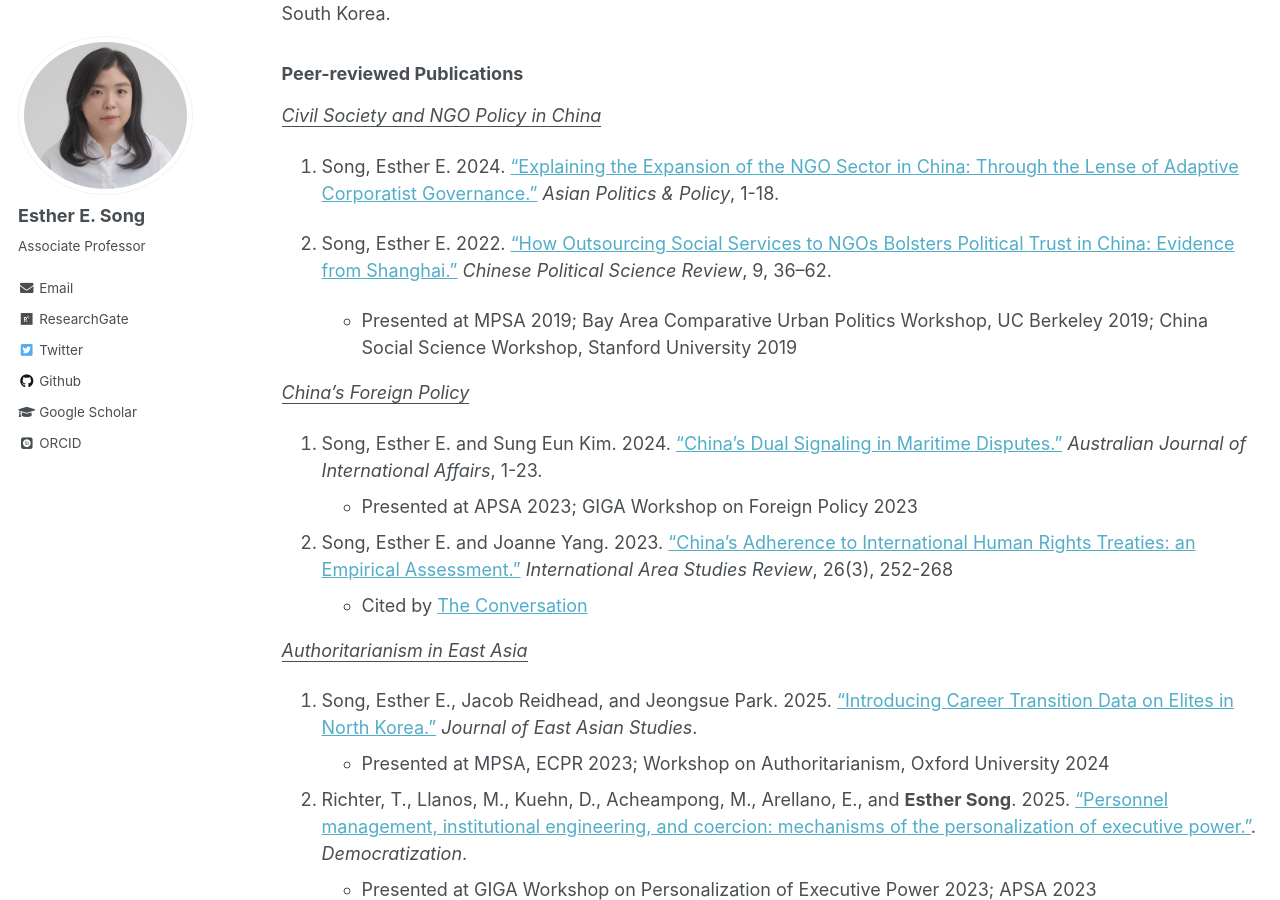
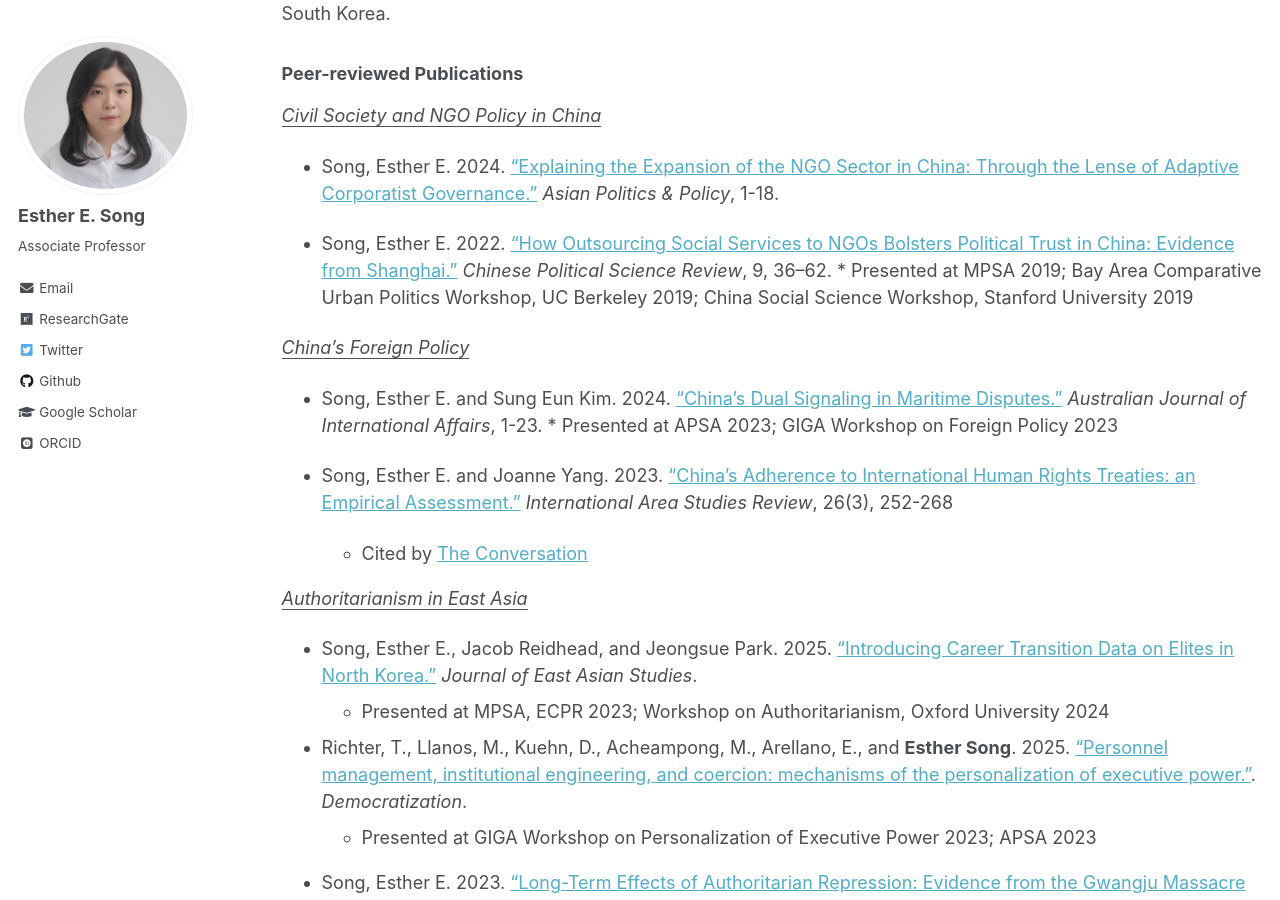
Before and after one commit to ehsong/ehsong.github.io, a Jekyll site: the page built from _pages/research.md, in a window 1280 px wide and 900 px high, scrolled down 1041 px. Built offline with Jekyll 4.4.1, drawn with Linux system fonts in a browser that asks for light colours; some web fonts are replaced; some of the changed lines change nothing that is shown.

Commit message:
Update research.md

```diff
--- a/_pages/research.md
+++ b/_pages/research.md
@@ -20,67 +20,67 @@
 
 <ins>*Civil Society and NGO Policy in China*</ins>
 
-1. Song, Esther E. 2024. ["Explaining the Expansion of the NGO Sector in China: Through the Lense of Adaptive Corporatist Governance."](https://onlinelibrary.wiley.com/doi/10.1111/aspp.12752) *Asian Politics & Policy*, 1-18.
+- Song, Esther E. 2024. ["Explaining the Expansion of the NGO Sector in China: Through the Lense of Adaptive Corporatist Governance."](https://onlinelibrary.wiley.com/doi/10.1111/aspp.12752) *Asian Politics & Policy*, 1-18.
 
-2. Song, Esther E. 2022. ["How Outsourcing Social Services to NGOs Bolsters Political Trust in China: Evidence from Shanghai."](https://link.springer.com/article/10.1007/s41111-021-00207-z) *Chinese Political Science Review*, 9, 36–62.
+- Song, Esther E. 2022. ["How Outsourcing Social Services to NGOs Bolsters Political Trust in China: Evidence from Shanghai."](https://link.springer.com/article/10.1007/s41111-021-00207-z) *Chinese Political Science Review*, 9, 36–62.
       * Presented at MPSA 2019; Bay Area Comparative Urban Politics Workshop, UC Berkeley 2019; China Social Science Workshop, Stanford University 2019
 
 <ins>*China's Foreign Policy*</ins>
 
-3. Song, Esther E. and Sung Eun Kim. 2024. ["China's Dual Signaling in Maritime Disputes."](https://www.tandfonline.com/doi/full/10.1080/10357718.2024.2394179) *Australian Journal of International Affairs*, 1-23.
+- Song, Esther E. and Sung Eun Kim. 2024. ["China's Dual Signaling in Maritime Disputes."](https://www.tandfonline.com/doi/full/10.1080/10357718.2024.2394179) *Australian Journal of International Affairs*, 1-23.
       * Presented at APSA 2023; GIGA Workshop on Foreign Policy 2023
 
-4. Song, Esther E. and Joanne Yang. 2023. ["China’s Adherence to International Human Rights Treaties: an Empirical Assessment."](https://journals.sagepub.com/doi/10.1177/22338659231175830) *International Area Studies Review*, 26(3), 252-268
+- Song, Esther E. and Joanne Yang. 2023. ["China’s Adherence to International Human Rights Treaties: an Empirical Assessment."](https://journals.sagepub.com/doi/10.1177/22338659231175830) *International Area Studies Review*, 26(3), 252-268
      * Cited by [The Conversation](https://theconversation.com/how-to-encourage-china-to-become-a-law-abiding-member-of-the-rules-based-international-order-218223)
 
 <ins>*Authoritarianism in East Asia*</ins>
 
-5. Song, Esther E., Jacob Reidhead, and Jeongsue Park. 2025. ["Introducing Career Transition Data on Elites in North Korea."](https://www.cambridge.org/core/journals/journal-of-east-asian-studies/article/introducing-career-transition-data-on-elites-in-north-korea/D381AB27F1C503A7D8C4A9F8243C82A1) *Journal of East Asian Studies*.
+- Song, Esther E., Jacob Reidhead, and Jeongsue Park. 2025. ["Introducing Career Transition Data on Elites in North Korea."](https://www.cambridge.org/core/journals/journal-of-east-asian-studies/article/introducing-career-transition-data-on-elites-in-north-korea/D381AB27F1C503A7D8C4A9F8243C82A1) *Journal of East Asian Studies*.
      * Presented at MPSA, ECPR 2023; Workshop on Authoritarianism, Oxford University 2024
 
-6. Richter, T., Llanos, M., Kuehn, D., Acheampong, M., Arellano, E., and **Esther Song**. 2025. ["Personnel management, institutional engineering, and coercion: mechanisms of the personalization of executive power."]((https://doi.org/10.1080/13510347.2025.2551068)). *Democratization*.
+- Richter, T., Llanos, M., Kuehn, D., Acheampong, M., Arellano, E., and **Esther Song**. 2025. ["Personnel management, institutional engineering, and coercion: mechanisms of the personalization of executive power."]((https://doi.org/10.1080/13510347.2025.2551068)). *Democratization*.
      * Presented at GIGA Workshop on Personalization of Executive Power 2023; APSA 2023
 
-5. Song, Esther E. 2023. ["Long-Term Effects of Authoritarian Repression: Evidence from the Gwangju Massacre in South Korea, 1980."](https://journals.sagepub.com/doi/epub/10.1177/20578911221147994) *Asian Journal of Comparative Politics*, 8(1), 364–380.
+- Song, Esther E. 2023. ["Long-Term Effects of Authoritarian Repression: Evidence from the Gwangju Massacre in South Korea, 1980."](https://journals.sagepub.com/doi/epub/10.1177/20578911221147994) *Asian Journal of Comparative Politics*, 8(1), 364–380.
 
-4. Song, Esther E. and Ines Miral. 2023. ["Personalization of Executive Power after COVID-19 in South Korea."](https://scholar.kyobobook.co.kr/article/detail/4010068022214) *Korea Observer*, 54(4), 641-670.
+- Song, Esther E. and Ines Miral. 2023. ["Personalization of Executive Power after COVID-19 in South Korea."](https://scholar.kyobobook.co.kr/article/detail/4010068022214) *Korea Observer*, 54(4), 641-670.
 
 <ins>*International Affairs in East Asia (Korea - China Relations)*</ins>
 
-3. Song, Esther E. ["South Korea’s Narratives on China: Evidence from Elites, Masses, and Scholars."](https://muse.jhu.edu/pub/1/article/960999) 2025. *Asian Perspective*, 49(2), 379-396.
+- Song, Esther E. ["South Korea’s Narratives on China: Evidence from Elites, Masses, and Scholars."](https://muse.jhu.edu/pub/1/article/960999) 2025. *Asian Perspective*, 49(2), 379-396.
      * Previous version presented at Helmut Schmidt Stiftung Conference on International China Narratives in Politics and Economics Since 1945, Hamburg Germany 2023; part of the research presented at Fudan Development Institute 2025
 
-2. Song, Esther E. 2023. ["Air Pollution Coverage, Anti-Chinese Sentiment, and Attitudes towards Foreign Policy in South Korea."](https://doi.org/10.1007/s11366-023-09849-z) *Journal of Chinese Political Science*, 28, 571–592.
+- Song, Esther E. 2023. ["Air Pollution Coverage, Anti-Chinese Sentiment, and Attitudes towards Foreign Policy in South Korea."](https://doi.org/10.1007/s11366-023-09849-z) *Journal of Chinese Political Science*, 28, 571–592.
      * Presented at APSA 2019; cited in [East Asia Forum](https://eastasiaforum.org/2024/05/24/why-arent-south-koreans-studying-in-china-anymore/)
 
-1. Song, Esther E. 2023. ["COVID-19, Anti-Chinese Sentiment, and Foreign Policy Attitudes in South Korea."](https://t.co/ulZlIiRwHZ) *Asian Survey*, 63(5), 823–850.
+- Song, Esther E. 2023. ["COVID-19, Anti-Chinese Sentiment, and Foreign Policy Attitudes in South Korea."](https://t.co/ulZlIiRwHZ) *Asian Survey*, 63(5), 823–850.
      * Presented at Sinophone Borderlands: Global Views on China Conference, Palacky University 2023
 
 ### Book Chapters
 
-1. Qiaoan, Runya and Esther E. Song. 2024. [“Changes in State-Civil Society Relations in China during Hu and Xi.”](https://www.taylorfrancis.com/chapters/edit/10.4324/9781003227014-4/state-civil-society-relations-china-hu-jintao-xi-jinping-runya-qiaoan-esther-song?context=ubx&refId=457ddd66-47a6-4d74-8d98-0df445118c89) In Czeslaw Tubilewicz (Eds.), *Critical Issues in Contemporary China.* Routledge.
+Qiaoan, Runya and Esther E. Song. 2024. [“Changes in State-Civil Society Relations in China during Hu and Xi.”](https://www.taylorfrancis.com/chapters/edit/10.4324/9781003227014-4/state-civil-society-relations-china-hu-jintao-xi-jinping-runya-qiaoan-esther-song?context=ubx&refId=457ddd66-47a6-4d74-8d98-0df445118c89) In Czeslaw Tubilewicz (Eds.), *Critical Issues in Contemporary China.* Routledge.
 
 ### Media & Policy
 
-3. [Why aren't South Koreans studying in China anymore?](https://eastasiaforum.org/2024/05/24/why-arent-south-koreans-studying-in-china-anymore/). *East Asia Forum*, May 2024.
+- [Why aren't South Koreans studying in China anymore?](https://eastasiaforum.org/2024/05/24/why-arent-south-koreans-studying-in-china-anymore/). *East Asia Forum*, May 2024.
 
-2. [South Koreans Have the World's Most Negative Views of China. Why?](https://thediplomat.com/2022/12/south-koreans-have-the-worlds-most-negative-views-of-china-why/). *The Diplomat*, December 2022 (with Richard Turcsanyi).
+- [South Koreans Have the World's Most Negative Views of China. Why?](https://thediplomat.com/2022/12/south-koreans-have-the-worlds-most-negative-views-of-china-why/). *The Diplomat*, December 2022 (with Richard Turcsanyi).
    * Covered by major media outlets in South Korea including [KBS](https://news.kbs.co.kr/news/view.do?ncd=6207159&ref=A), [SBS](https://news.sbs.co.kr/news/endPage.do?news_id=N1007024887&plink=ORI&cooper=NAVER), [MBC](https://imnews.imbc.com/replay/2022/nwtoday/article/6440097_35752.html), [Joongang Ilbo](https://www.joongang.co.kr/article/25129259), and [Chosun Ilbo](https://www.chosun.com/international/international_general/2022/12/28/NSJ6CQ37RNEM3JOVZWWAZDRAAI/?utm_source=naver&utm_medium=referral&utm_campaign=naver-news)
    * Cited by [The New York Times](https://www.nytimes.com/2023/04/10/opinion/south-korea-japan-china-relations.html); [World Politics Review](https://www.worldpoliticsreview.com/china-south-korea-yoon/)
 
-1. [Rising Anti-China Sentiment Supports South Korea’s Alignment with the US.](https://www.giga-hamburg.de/en/publications/giga-focus/rising-anti-china-sentiment-supports-south-koreas-alignment-with-the-us) *GIGA Focus Asia*, 2023.
+- [Rising Anti-China Sentiment Supports South Korea’s Alignment with the US.](https://www.giga-hamburg.de/en/publications/giga-focus/rising-anti-china-sentiment-supports-south-koreas-alignment-with-the-us) *GIGA Focus Asia*, 2023.
 
 ### Works in Progress
 
-4. Civil Society Research in China
+- Civil Society Research in China
    * Part of the research presented at Digital Scholarship in East Asian Studies Conference, Max Planck Institute of History of Science & Berlin State Library, Berlin July 2024
 
-3. Public Opinion on Cross-Strait Tensions in South Korea (with Doyoung Lee)
+- Public Opinion on Cross-Strait Tensions in South Korea (with Doyoung Lee)
    * Previous version presented at APSA 2024, Philadephia; Social Science Korea Studies Europe Network (SoKEN) Ca'Foscari Venice 2024; European International Studies Association (EISA) Pan-European Conference on International Studies Bologna 2025
 
-2. Succession Politics in North Korea: The Strategic Role of Personnel Management (with Jacob Reidhead)
+- Succession Politics in North Korea: The Strategic Role of Personnel Management (with Jacob Reidhead)
    * Previous version presented at Workshop on Authoritarian Institutions, Oxford University 2024
    * Manuscript in consideration as part of special issue on authoritarian institutions
 
-1. Trends in International Political Science Research: Elite Behavior in Authoritarian Regimes (invited)
+- Trends in International Political Science Research: Elite Behavior in Authoritarian Regimes (invited)
    * In preparation as part of Trends issue in [International Political Science Abstracts](https://journals.sagepub.com/home/IAB)
```
